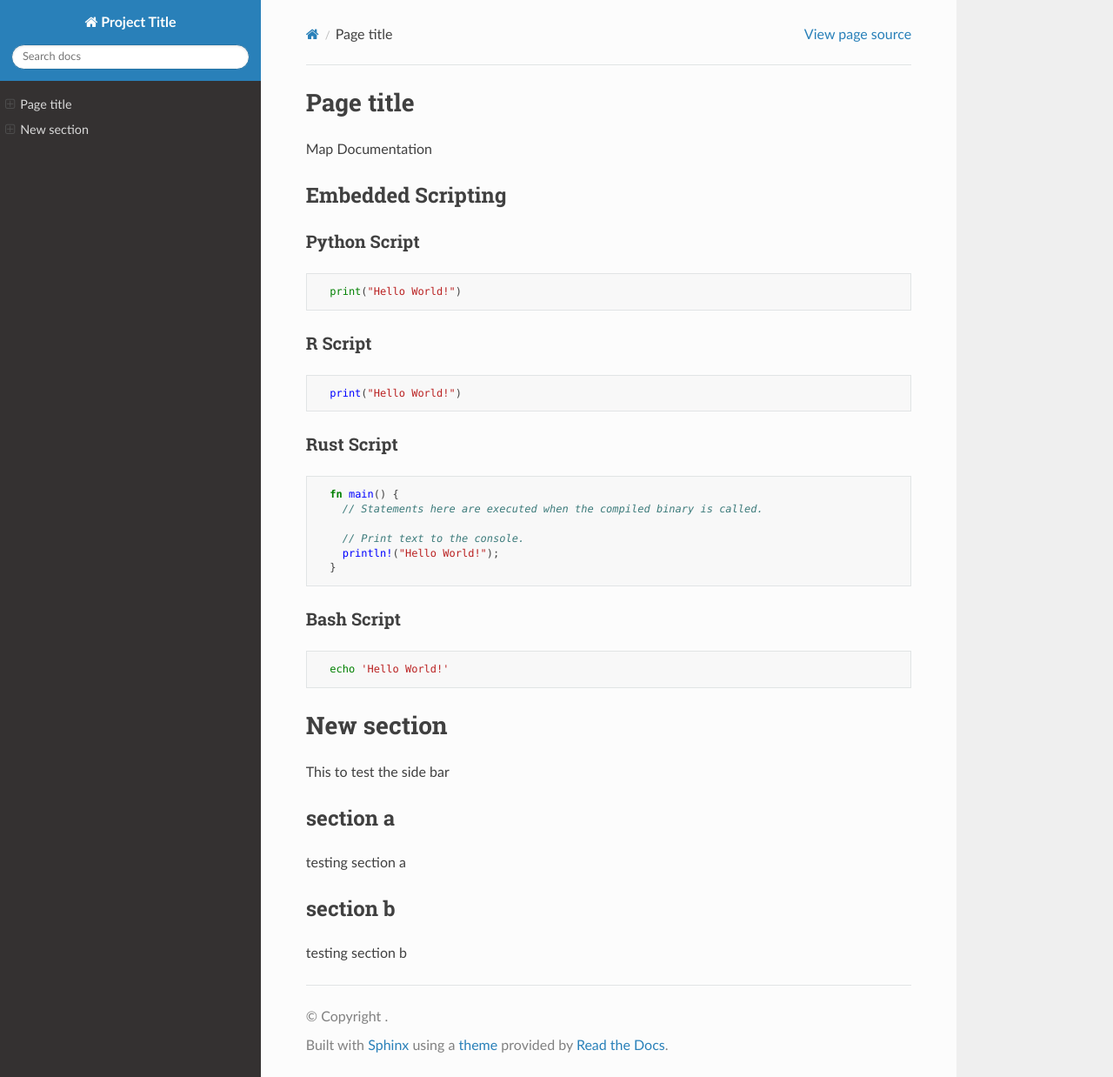
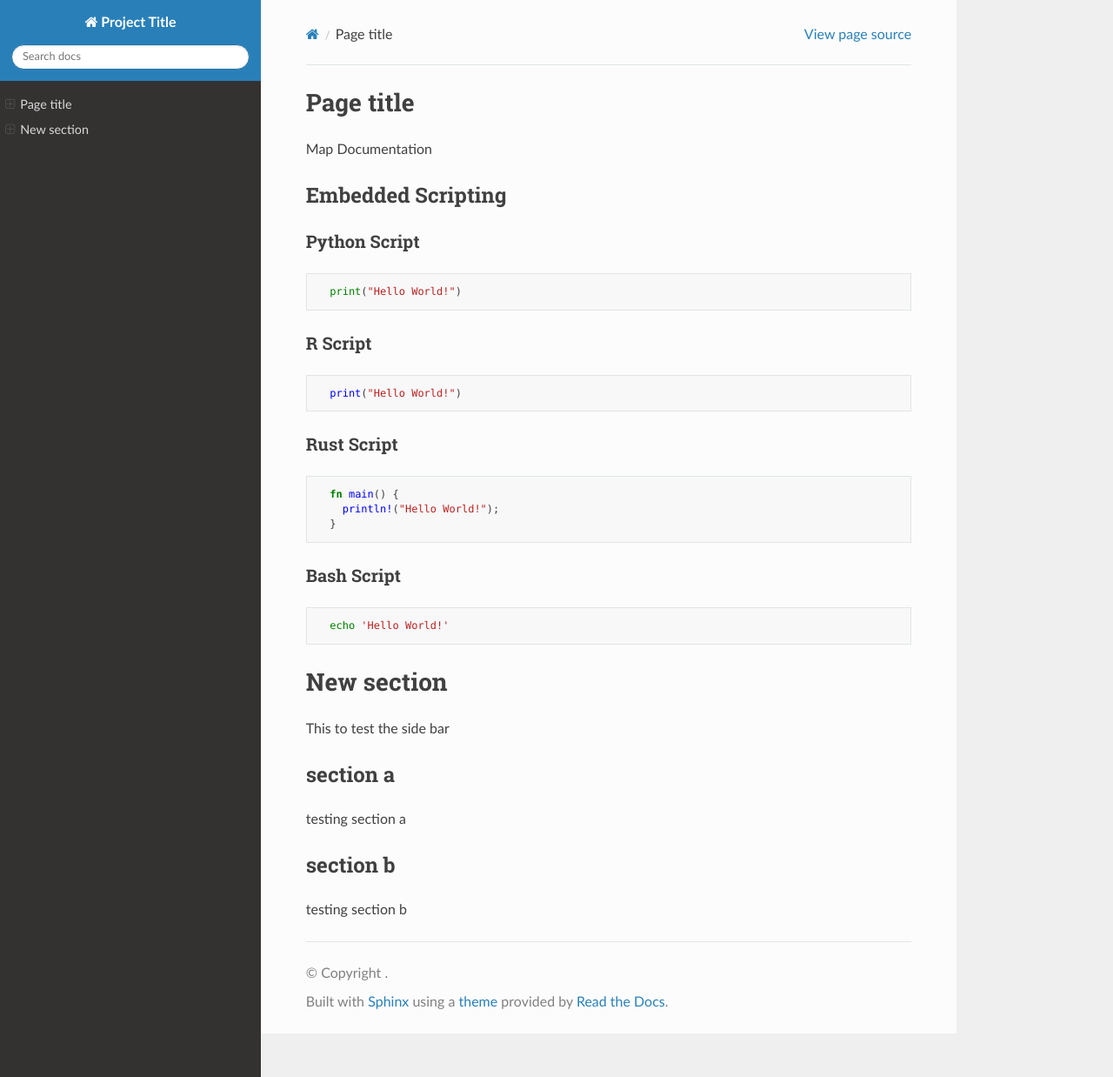
Before and after one commit to ajcecil/example_readthedocs, a Sphinx documentation site: the page built from docs/index.md, in a window 1280 px wide and 1238 px high. Shown: the whole window at 87% size. Built offline with Sphinx 7.4.7 and the Read the Docs theme 3.1.0, drawn with Linux system fonts in a browser that asks for light colours.

Commit message:
Update index.md

````diff
--- a/docs/index.md
+++ b/docs/index.md
@@ -14,9 +14,6 @@ Map Documentation
 ### Rust Script
 ``` rust
   fn main() {
-    // Statements here are executed when the compiled binary is called.
-
-    // Print text to the console.
     println!("Hello World!");
   }
 ```
````
